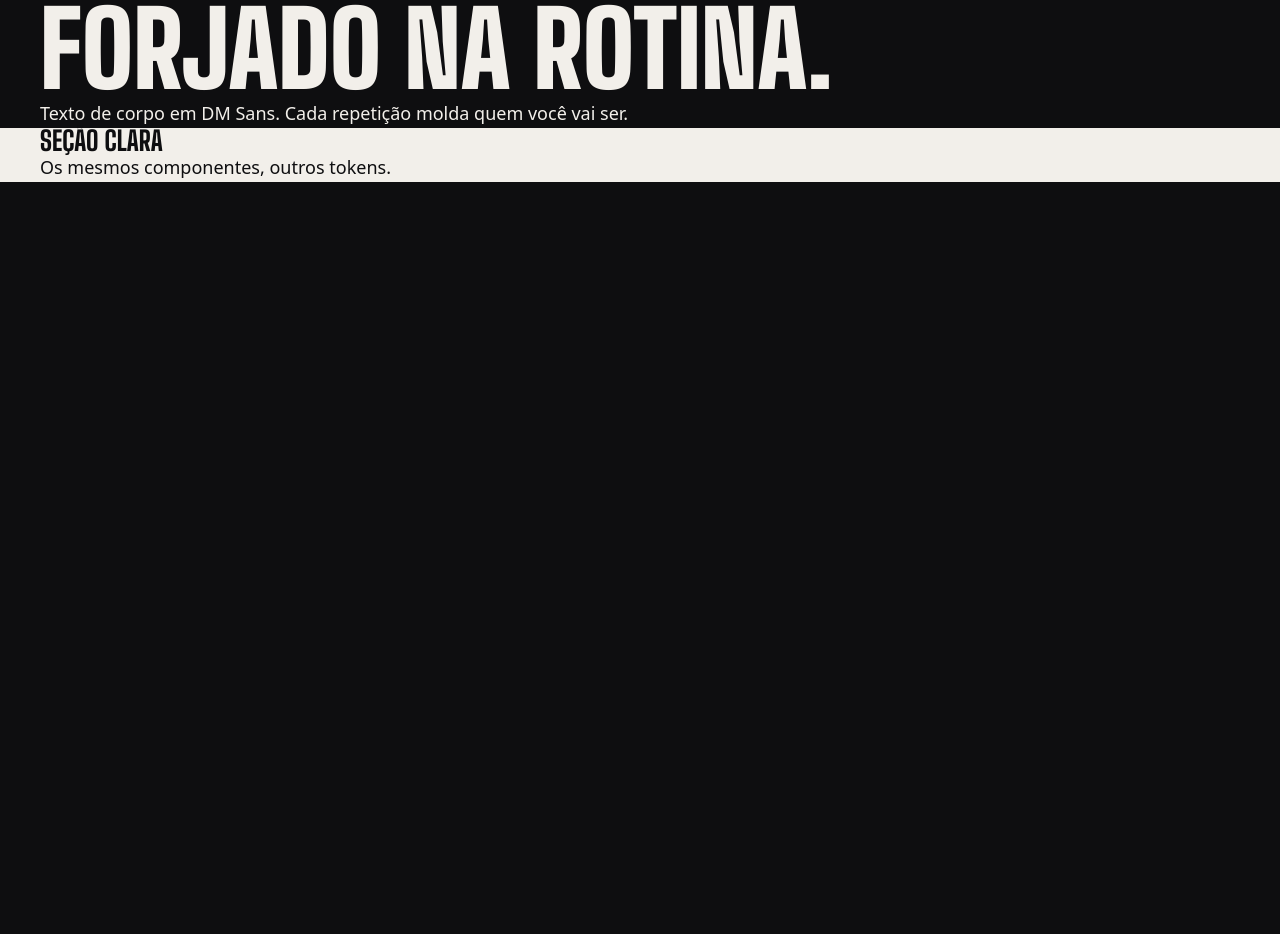
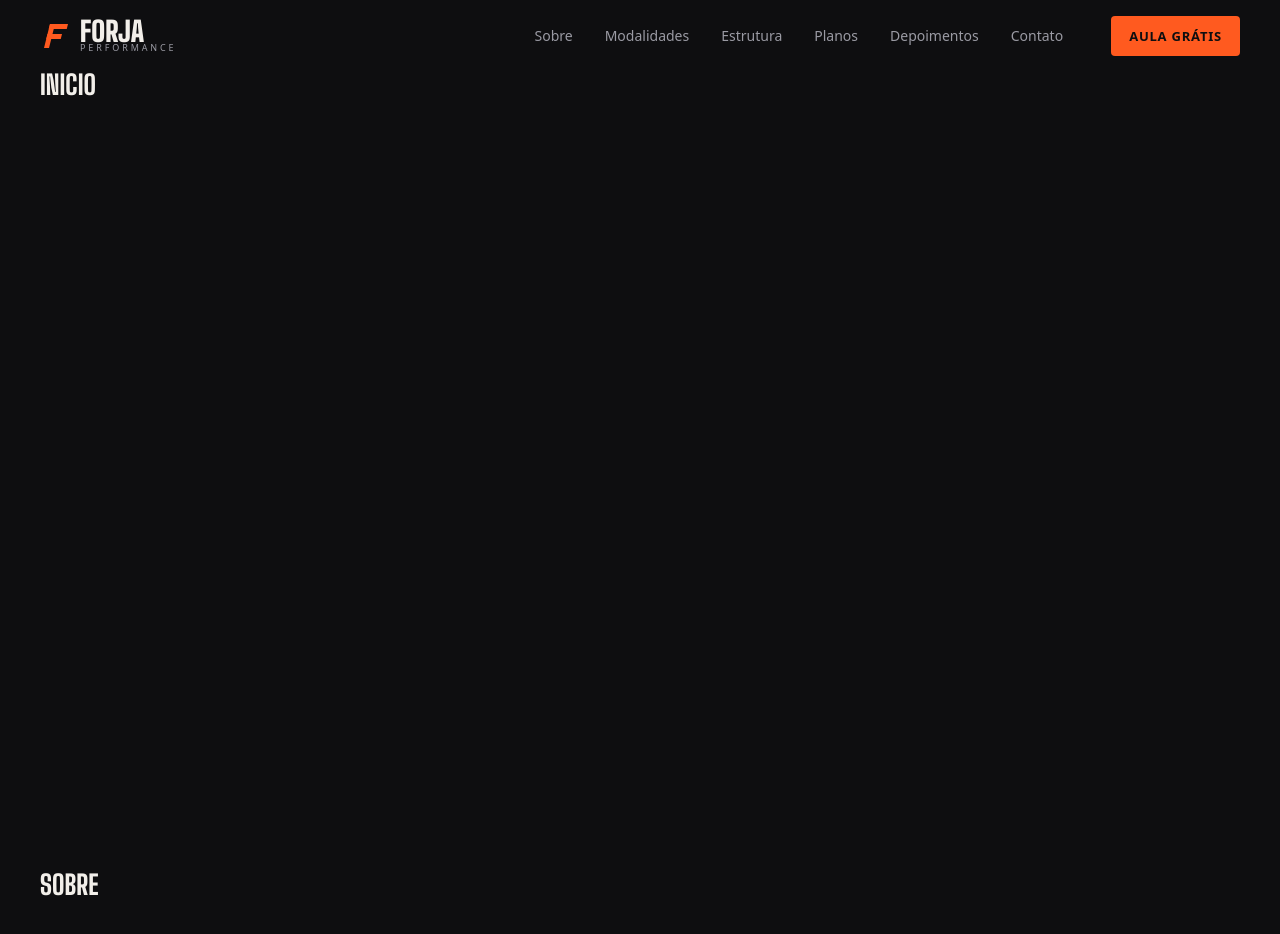
Before and after one commit to CaioDalNegro/landing-page-academia, a React (Vite) app: page / in a window 1280 px wide. Shown: the top 934 px of the page. Before the commit the page ends 800 px from the top, so only its background shows below. Built offline with nearby package versions, Linux system fonts and the light colour scheme.

Commit message:
feat: adiciona header com menu mobile acessível

```diff
--- a/src/App.jsx
+++ b/src/App.jsx
@@ -1,19 +1,33 @@
-// Conteúdo temporário para validar os tokens — será substituído pelas seções reais
+import Header from './sections/Header/Header';
+
+// Seções provisórias para testar a navegação; serão substituídas nas próximas etapas
+const PLACEHOLDER_SECTIONS = [
+  'inicio',
+  'sobre',
+  'modalidades',
+  'estrutura',
+  'planos',
+  'depoimentos',
+  'contato',
+];
+
 function App() {
   return (
-    <main>
-      <section className="container">
-        <h1 style={{ fontSize: 'var(--fs-hero)', fontWeight: 900 }}>Forjado na rotina.</h1>
-        <p>Texto de corpo em DM Sans. Cada repetição molda quem você vai ser.</p>
-      </section>
-
-      <section className="section-light">
-        <div className="container">
-          <h2>Seção clara</h2>
-          <p>Os mesmos componentes, outros tokens.</p>
-        </div>
-      </section>
-    </main>
+    <>
+      <Header />
+      <main>
+        {PLACEHOLDER_SECTIONS.map((id) => (
+          <section
+            key={id}
+            id={id}
+            className="container"
+            style={{ minHeight: '100svh', paddingTop: 'var(--header-height)' }}
+          >
+            <h2>{id}</h2>
+          </section>
+        ))}
+      </main>
+    </>
   );
 }
 
--- /dev/null
+++ b/src/data/contact.js
@@ -0,0 +1,6 @@
+// Número fictício no formato exigido pelo wa.me: país + DDD + número, só dígitos
+const WHATSAPP_NUMBER = '5511999999999';
+const WHATSAPP_MESSAGE = 'Olá! Quero agendar minha aula experimental gratuita na FORJA.';
+
+// Abre a conversa no WhatsApp com a mensagem já preenchida
+export const WHATSAPP_URL = `https://wa.me/${WHATSAPP_NUMBER}?text=${encodeURIComponent(WHATSAPP_MESSAGE)}`;
--- /dev/null
+++ b/src/data/navigation.js
@@ -0,0 +1,9 @@
+// Links do menu principal: cada href aponta para o id de uma seção da página
+export const NAV_LINKS = [
+  { label: 'Sobre', href: '#sobre' },
+  { label: 'Modalidades', href: '#modalidades' },
+  { label: 'Estrutura', href: '#estrutura' },
+  { label: 'Planos', href: '#planos' },
+  { label: 'Depoimentos', href: '#depoimentos' },
+  { label: 'Contato', href: '#contato' },
+];
--- /dev/null
+++ b/src/sections/Header/Header.jsx
@@ -0,0 +1,124 @@
+import { useEffect, useRef, useState } from 'react';
+import { Menu, X } from 'lucide-react';
+import Logo from '../../components/Logo/Logo';
+import Button from '../../components/Button/Button';
+import { NAV_LINKS } from '../../data/navigation';
+import { WHATSAPP_URL } from '../../data/contact';
+import styles from './Header.module.css';
+
+// Rolagem (em px) a partir da qual o header ganha fundo
+const SCROLL_THRESHOLD = 24;
+
+// Mesmo valor da media query desktop do Header.module.css
+const DESKTOP_QUERY = '(min-width: 1024px)';
+
+// Props comuns aos links que abrem o WhatsApp em nova aba
+const whatsappLinkProps = {
+  href: WHATSAPP_URL,
+  target: '_blank',
+  rel: 'noopener noreferrer',
+};
+
+function Header() {
+  const [isMenuOpen, setIsMenuOpen] = useState(false);
+  // Lê a posição inicial para o caso de a página recarregar já rolada
+  const [isScrolled, setIsScrolled] = useState(() => window.scrollY > SCROLL_THRESHOLD);
+  const toggleRef = useRef(null);
+
+  // Alterna o visual do header conforme a rolagem
+  useEffect(() => {
+    const handleScroll = () => setIsScrolled(window.scrollY > SCROLL_THRESHOLD);
+
+    window.addEventListener('scroll', handleScroll, { passive: true });
+    return () => window.removeEventListener('scroll', handleScroll);
+  }, []);
+
+  // Fecha o menu quando a tela cresce até o layout desktop
+  useEffect(() => {
+    const mediaQuery = window.matchMedia(DESKTOP_QUERY);
+    const handleChange = (event) => {
+      if (event.matches) setIsMenuOpen(false);
+    };
+
+    mediaQuery.addEventListener('change', handleChange);
+    return () => mediaQuery.removeEventListener('change', handleChange);
+  }, []);
+
+  // Com o menu aberto: trava a rolagem da página e permite fechar com Esc
+  useEffect(() => {
+    if (!isMenuOpen) return;
+
+    const handleKeyDown = (event) => {
+      if (event.key === 'Escape') {
+        setIsMenuOpen(false);
+        toggleRef.current?.focus();
+      }
+    };
+
+    document.body.style.overflow = 'hidden';
+    document.addEventListener('keydown', handleKeyDown);
+
+    // Limpeza: roda ao fechar o menu ou ao desmontar o componente
+    return () => {
+      document.body.style.overflow = '';
+      document.removeEventListener('keydown', handleKeyDown);
+    };
+  }, [isMenuOpen]);
+
+  const closeMenu = () => setIsMenuOpen(false);
+
+  // Fundo sólido ao rolar ou com o menu aberto, para garantir contraste
+  const headerClasses = [styles.header, (isScrolled || isMenuOpen) && styles.solid]
+    .filter(Boolean)
+    .join(' ');
+
+  return (
+    <header className={headerClasses}>
+      <div className={`container ${styles.inner}`}>
+        <Logo className={styles.logo} />
+
+        {/* Vem antes do nav no HTML para o Tab seguir direto para os links ao abrir o menu */}
+        <button
+          ref={toggleRef}
+          type="button"
+          className={styles.toggle}
+          aria-expanded={isMenuOpen}
+          aria-controls="menu-principal"
+          aria-label={isMenuOpen ? 'Fechar menu' : 'Abrir menu'}
+          onClick={() => setIsMenuOpen((open) => !open)}
+        >
+          {isMenuOpen ? <X aria-hidden="true" /> : <Menu aria-hidden="true" />}
+        </button>
+
+        {/* Um único nav: painel em tela cheia no mobile, linha horizontal no desktop */}
+        <nav
+          id="menu-principal"
+          className={`${styles.nav} ${isMenuOpen ? styles.navOpen : ''}`}
+          aria-label="Menu principal"
+        >
+          <ul role="list" className={styles.navList}>
+            {NAV_LINKS.map(({ label, href }) => (
+              <li key={href}>
+                <a href={href} className={styles.navLink} onClick={closeMenu}>
+                  {label}
+                </a>
+              </li>
+            ))}
+          </ul>
+
+          {/* CTA grande no fim do menu mobile, oculto no desktop */}
+          <Button {...whatsappLinkProps} className={styles.navCta}>
+            Agendar aula grátis
+          </Button>
+        </nav>
+
+        {/* CTA compacto na barra, visível a partir de 480px */}
+        <Button {...whatsappLinkProps} size="sm" className={styles.headerCta}>
+          Aula grátis
+        </Button>
+      </div>
+    </header>
+  );
+}
+
+export default Header;
--- /dev/null
+++ b/src/sections/Header/Header.module.css
@@ -0,0 +1,208 @@
+/* Header fixo no topo, transparente enquanto está sobre o hero */
+.header {
+  position: fixed;
+  inset: 0 0 auto;
+  z-index: var(--z-header);
+}
+
+/*
+ * Fundo com desfoque em um pseudo-elemento: backdrop-filter aplicado direto no header
+ * faria o menu mobile (position: fixed) se posicionar em relação ao header, e não à tela
+ */
+.header::before {
+  content: '';
+  position: absolute;
+  inset: 0;
+  z-index: -1;
+  border-bottom: 1px solid var(--color-border);
+  background-color: color-mix(in srgb, var(--color-bg) 88%, transparent);
+  backdrop-filter: blur(12px);
+  opacity: 0;
+  transition: opacity var(--duration-base) var(--ease-out);
+}
+
+/* Revela o fundo ao rolar ou com o menu aberto */
+.solid::before {
+  opacity: 1;
+}
+
+/* Barra: logo à esquerda, ações à direita */
+.inner {
+  display: flex;
+  align-items: center;
+  gap: var(--space-4);
+  height: var(--header-height);
+}
+
+/* Empurra os demais itens para a direita */
+.logo {
+  margin-inline-end: auto;
+}
+
+/* Botão do menu: área de toque de 44px; order o coloca depois do CTA visualmente */
+.toggle {
+  order: 1;
+  display: grid;
+  place-items: center;
+  width: 2.75rem;
+  height: 2.75rem;
+  margin-inline-end: calc(var(--space-2) * -1);
+  color: var(--color-text);
+}
+
+/* ---------- Menu mobile: painel em tela cheia abaixo da barra ---------- */
+
+.nav {
+  position: fixed;
+  inset: var(--header-height) 0 0;
+  display: flex;
+  flex-direction: column;
+  justify-content: space-between;
+  gap: var(--space-7);
+  padding: var(--space-5) var(--gutter) var(--space-7);
+  overflow-y: auto;
+  background-color: var(--color-bg);
+
+  /* Fechado: invisível e fora da navegação por teclado e leitores de tela */
+  visibility: hidden;
+  opacity: 0;
+  transform: translateY(-0.75rem);
+  transition:
+    opacity var(--duration-base) var(--ease-out),
+    transform var(--duration-base) var(--ease-out),
+    visibility var(--duration-base);
+}
+
+.navOpen {
+  visibility: visible;
+  opacity: 1;
+  transform: none;
+}
+
+/* Contador CSS gera a numeração 01, 02, 03... sem repetir dados no JSX */
+.navList {
+  counter-reset: nav;
+}
+
+.navList li {
+  counter-increment: nav;
+  border-bottom: 1px solid var(--color-border);
+}
+
+/* Links grandes, fáceis de tocar e com a tipografia de impacto da marca */
+.navLink {
+  display: flex;
+  align-items: baseline;
+  gap: var(--space-4);
+  padding-block: var(--space-4);
+  font-family: var(--font-display);
+  font-size: clamp(2rem, 1.5rem + 4vw, 3rem);
+  font-weight: 800;
+  line-height: 1;
+  text-transform: uppercase;
+  transition: color var(--duration-fast) var(--ease-out);
+}
+
+.navLink::before {
+  content: counter(nav, decimal-leading-zero);
+  font-family: var(--font-body);
+  font-size: var(--fs-eyebrow);
+  font-weight: 500;
+  letter-spacing: var(--tracking-wide);
+  color: var(--color-accent);
+}
+
+.navCta {
+  width: 100%;
+}
+
+/* CTA da barra fica oculto nas telas menores, onde o espaço é do logo e do menu */
+.headerCta {
+  display: none;
+}
+
+@media (hover: hover) {
+  .navLink:hover {
+    color: var(--color-accent);
+  }
+}
+
+/* ---------- Smartphones grandes ---------- */
+
+@media (min-width: 480px) {
+  .headerCta {
+    display: inline-flex;
+  }
+}
+
+/* ---------- Desktop: menu vira uma linha horizontal ---------- */
+
+@media (min-width: 1024px) {
+  .inner {
+    gap: var(--space-7);
+  }
+
+  .toggle,
+  .navCta {
+    display: none;
+  }
+
+  /* Desfaz o painel mobile e devolve o nav ao fluxo da barra */
+  .nav {
+    position: static;
+    padding: 0;
+    overflow: visible;
+    background: none;
+    visibility: visible;
+    opacity: 1;
+    transform: none;
+    transition: none;
+  }
+
+  .navList {
+    display: flex;
+    gap: var(--space-6);
+  }
+
+  .navList li {
+    border-bottom: none;
+  }
+
+  /* Links discretos, para o CTA continuar sendo o elemento de maior destaque */
+  .navLink {
+    position: relative;
+    padding-block: var(--space-2);
+    font-family: var(--font-body);
+    font-size: var(--fs-small);
+    font-weight: 500;
+    text-transform: none;
+    color: var(--color-text-muted);
+  }
+
+  .navLink::before {
+    content: none;
+  }
+
+  /* Sublinhado que cresce da esquerda para a direita no hover */
+  .navLink::after {
+    content: '';
+    position: absolute;
+    inset: auto 0 0;
+    height: 2px;
+    background-color: var(--color-accent);
+    transform: scaleX(0);
+    transform-origin: right;
+    transition: transform var(--duration-base) var(--ease-out);
+  }
+
+  @media (hover: hover) {
+    .navLink:hover {
+      color: var(--color-text);
+    }
+
+    .navLink:hover::after {
+      transform: scaleX(1);
+      transform-origin: left;
+    }
+  }
+}
```
